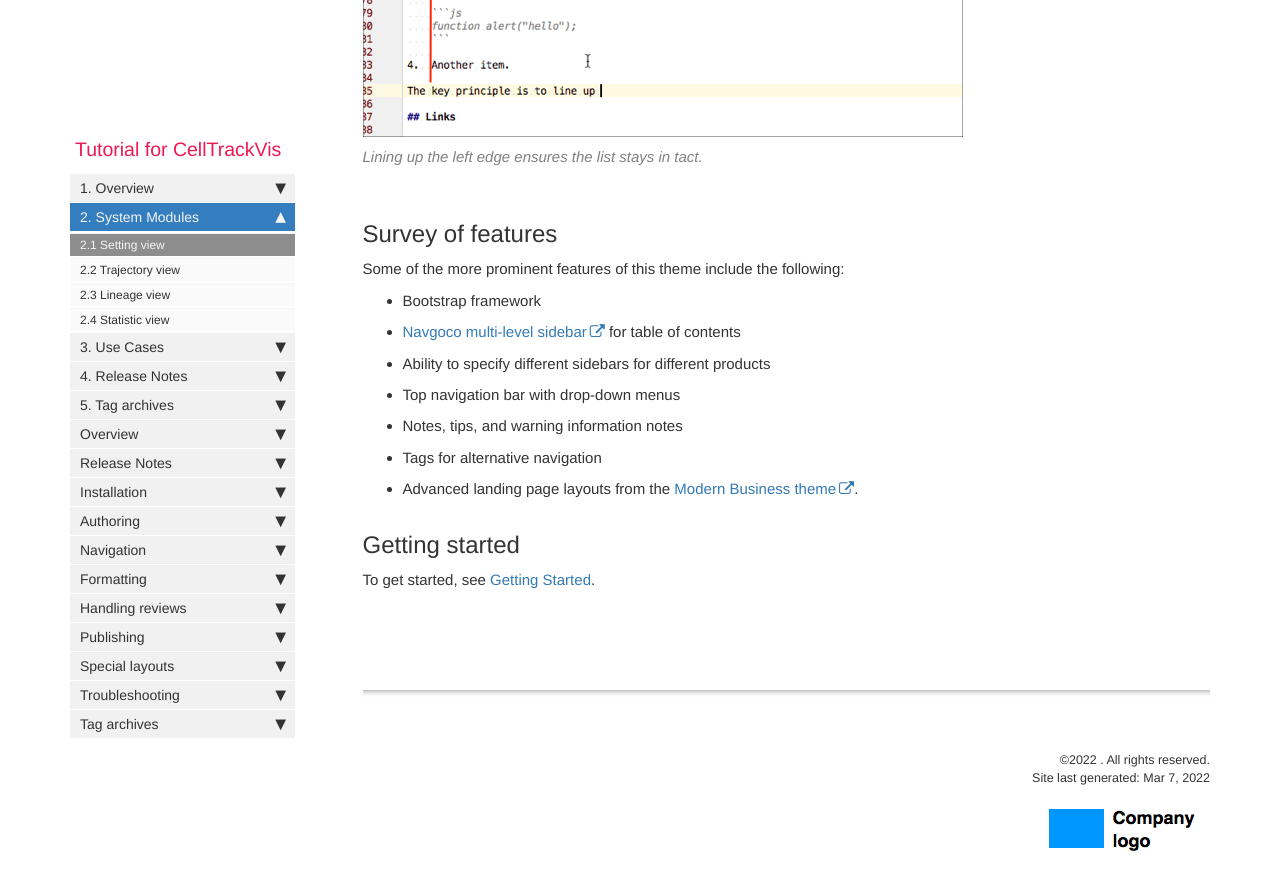
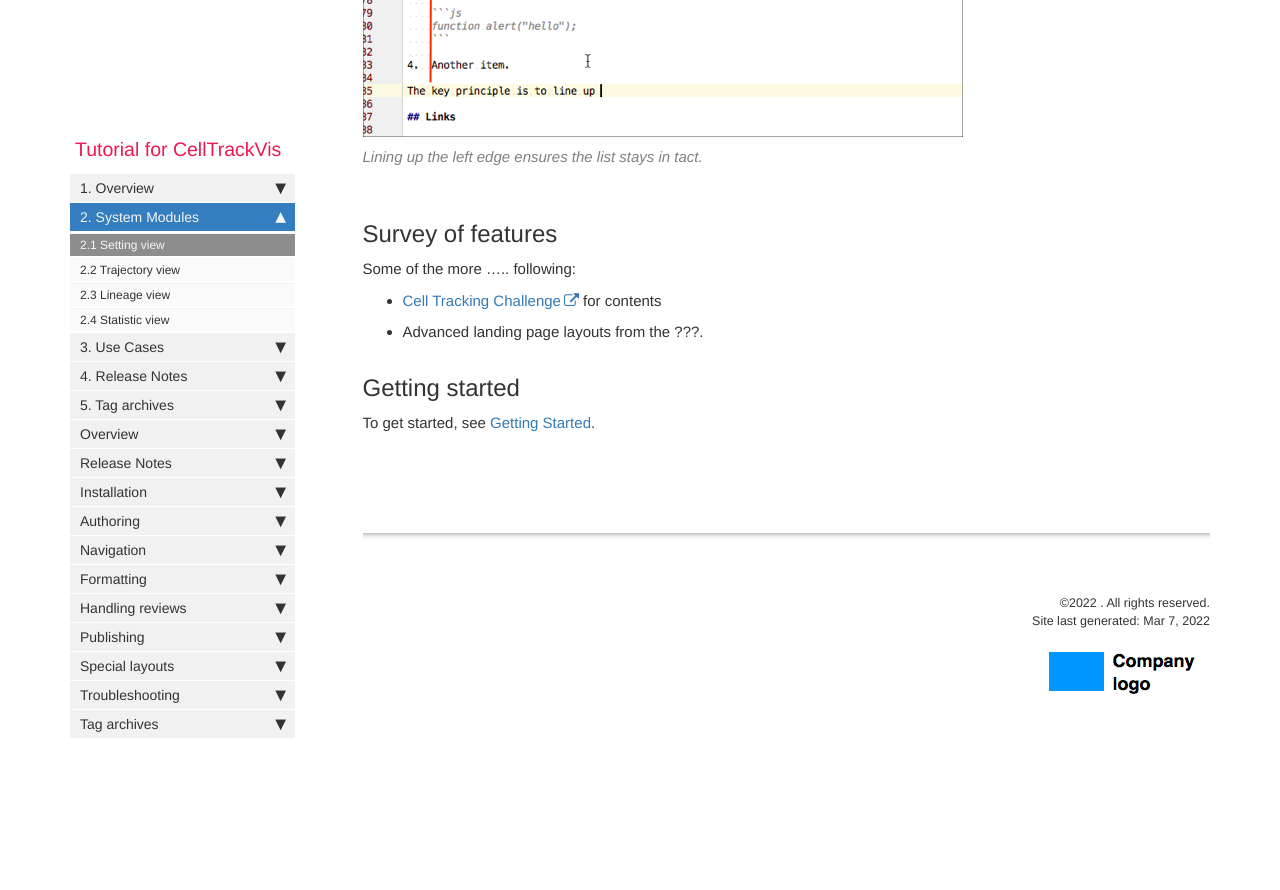
Before and after one commit to scbeom/ctv_tutorial, a Jekyll site: the page built from pages/sysmodule/sm_setting.md, in a window 1280 px wide and 900 px high, scrolled down 1295 px. Shown: the top 890 px of the window. Built offline with Jekyll 4.4.1, drawn with Linux system fonts in a browser that asks for light colours; comment, search, counter and statistics services are not loaded; after the commit the page ends 2065 px from its top, so only the background shows below that.

Commit message:
additional small commit

```diff
--- a/pages/sysmodule/sm_setting.md
+++ b/pages/sysmodule/sm_setting.md
@@ -36,15 +36,10 @@ The key principle is to line up the first character after the dot following the
 
 ## Survey of features
 
-Some of the more prominent features of this theme include the following:
+Some of the more ..... following:
 
-* Bootstrap framework
-* [Navgoco multi-level sidebar](http://www.komposta.net/article/navgoco) for table of contents
-* Ability to specify different sidebars for different products
-* Top navigation bar with drop-down menus
-* Notes, tips, and warning information notes
-* Tags for alternative navigation
-* Advanced landing page layouts from the [Modern Business theme](http://startbootstrap.com/template-overviews/modern-business/).
+* [Cell Tracking Challenge](http://www.celltrackingchallenge.net) for contents
+* Advanced landing page layouts from the ???.
 
 ## Getting started
 
```
